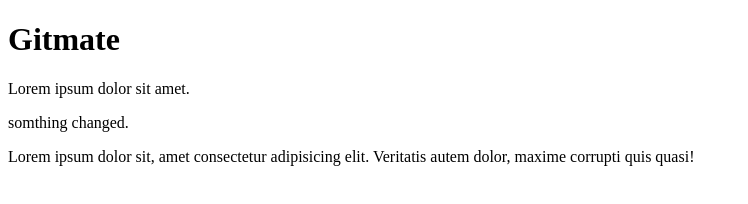
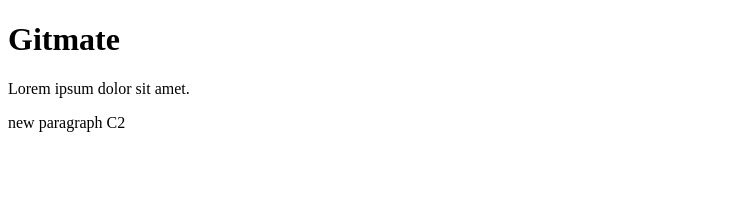
Before and after one commit to ajoydey99/GitMate, a plain HTML site: page index.html in a window 1280 px wide. Shown: the whole page, without its empty margins (0-748 px from the left). Drawn offline with Linux system fonts and the light colour scheme.

Commit message:
c2 commit

```diff
--- a/index.html
+++ b/index.html
@@ -9,10 +9,6 @@
   <body>
     <h1>Gitmate</h1>
     <p>Lorem ipsum dolor sit amet.</p>
-    <p>somthing changed.</p>
-    <p>
-      Lorem ipsum dolor sit, amet consectetur adipisicing elit. Veritatis autem
-      dolor, maxime corrupti quis quasi!
-    </p>
+    <p>new paragraph C2</p>
   </body>
 </html>
```
